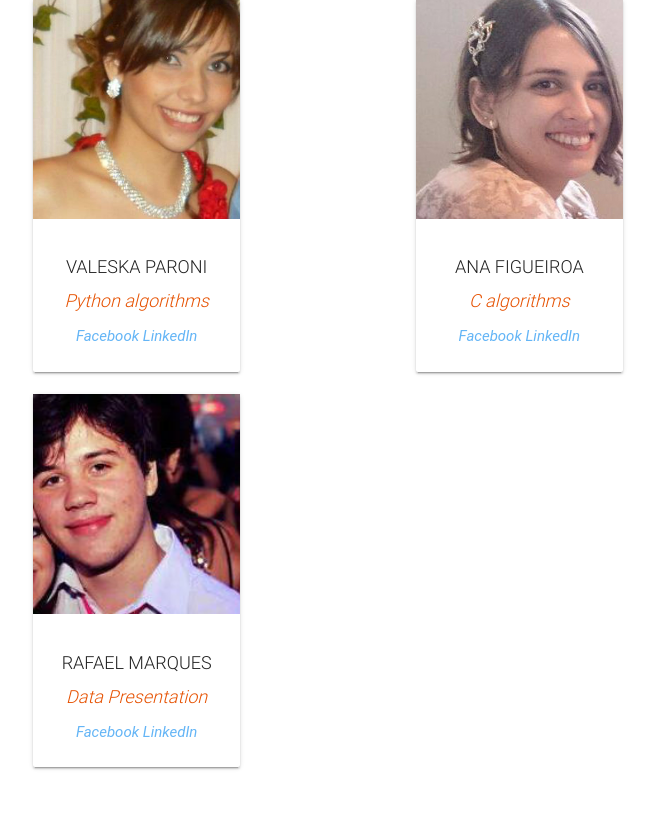
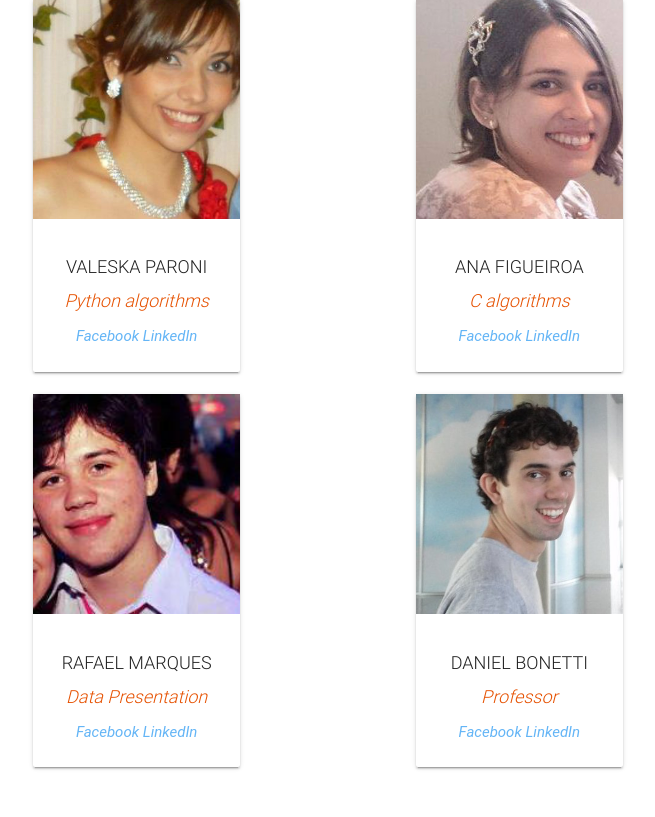
Before and after one commit to rvferreira/evolve, a Django app: page /team/ in a window 1280 px wide. Shown: the part 590-1407 px from the top of the page, without its empty margins (312-967 px from the left). Run offline with Django 3.2, Linux system fonts and the light colour scheme; parts of the project's set-up code (start-up, migrations or seed data) failed here and were passed over; some libraries are stand-ins or nearby versions; some web fonts are replaced.

Commit message:
professor block added

```diff
--- a/web-server/src/templates/team.html
+++ b/web-server/src/templates/team.html
@@ -113,6 +113,26 @@
                     </div>
                 </div>
             </div>
+            <!-- Daniel: -->
+            <div class="col s12 offset-m2 m3">
+                <div class="card card-avatar center">
+                    <div class="waves-effect waves-block waves-light">
+                        <img class="activator" height="220" src="{% static 'img/daniel.jpg' %}">
+                    </div>
+                    <div class="card-content">
+                        <span class="card-title activator grey-text text-darken-4"><small>DANIEL BONETTI</small><br/>
+                            <small><em><a class="orange-text text-darken-4" href="#">Professor</a></em></small></span>
+                        <p>
+                            <a class="blue-text text-lighten-2" href="https://www.facebook.com/danielrodrigo.ferrazbonetti">
+                                <i class="fa fa-facebook-square">Facebook</i>
+                            </a>
+                            <a class="blue-text text-lighten-2" href="    https://br.linkedin.com/in/daniel-bonetti-96058a61/pt">
+                                <i class="fa fa-linkedin-square">LinkedIn</i>
+                            </a>
+                        </p>
+                    </div>
+                </div>
+            </div>
         </div>
     </div>
 </div>
```
